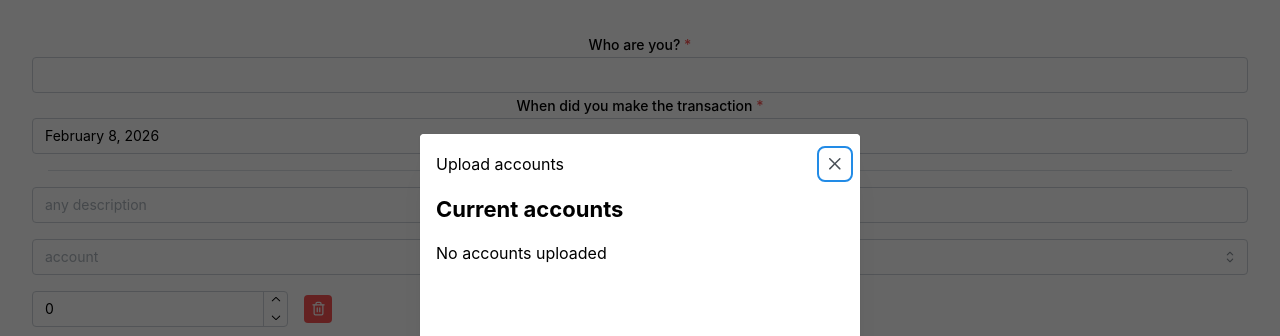
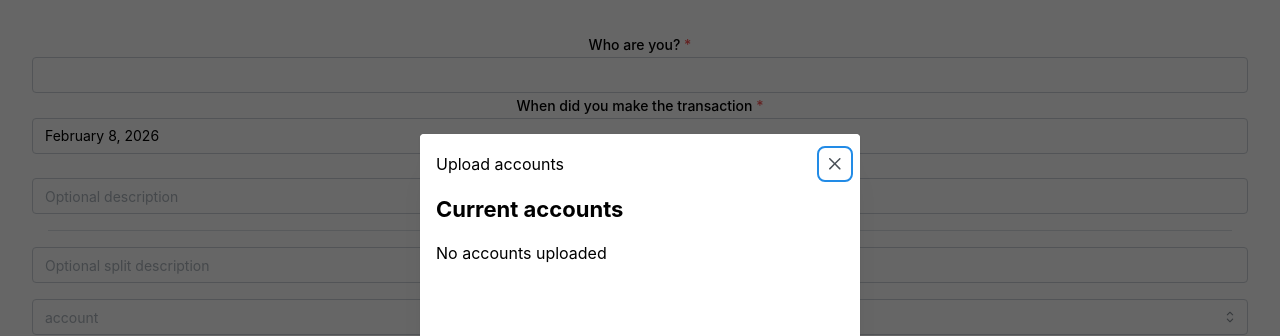
Before and after one commit to igordertigor/belege, a React (Vite) app: page / in a window 1280 px wide. Shown: the top 336 px of the page. Built offline with nearby package versions, Linux system fonts and the light colour scheme.

Commit message:
Make it build

```diff
--- a/src/App.tsx
+++ b/src/App.tsx
@@ -16,6 +16,15 @@ import { PhotoButton } from './components/PhotoButton';
 
 const theme = createTheme({});
 
+
+interface RawTransaction {
+  username: string;
+  date: Date;
+  description?: string;
+  splits: {account: string, amount: number, description: string, key: string}[];
+  receipt?: File
+};
+
 function App() {
 
   const [username, setUsername] = useLocalStorage({
@@ -26,7 +35,7 @@ function App() {
 
   const [opened, { open, close }] = useDisclosure(false);
 
-  const [accounts, setAccounts] = useLocalStorage({
+  const [accounts] = useLocalStorage<string[]>({
     key: 'accounts',
     defaultValue: [],
     getInitialValueInEffect: false,
@@ -50,7 +59,7 @@ function App() {
     }
   });
 
-  const handleSubmit = form.onSubmit((values) => {
+  const handleSubmit = form.onSubmit((values : RawTransaction) => {
     form.validate();
     setUsername(values.username);
     const total = values.splits.reduce((sum, s) => sum + s.amount, 0);
@@ -64,7 +73,7 @@ function App() {
     }
 
     console.log('Valid transaction:', values);
-    if (values.receiptUpload !== undefined || values.receiptPhoto !== undefined) {
+    if (values.receipt !== undefined) {
       const fileReader = new FileReader();
       fileReader.addEventListener('load', () => {
         try {
@@ -77,7 +86,8 @@ function App() {
           console.error("Error validating transaction", e);
         }
       });
-      fileReader.readAsDataURL(values.receipt);
+      if (values.receipt)
+        fileReader.readAsDataURL(values.receipt);
     } else {
       try {
         const validated = Transaction.parse(values);
@@ -94,7 +104,7 @@ function App() {
       <Divider m={"md"}/>
       <Stack key={split.key} mt="xs">
         <TextInput
-          placeholder="any description"
+          placeholder="Optional split description"
           style={{ flex: 1}}
           key={form.key(`splits.${idx}.description`)}
           {...form.getInputProps(`splits.${idx}.description`)}
@@ -134,6 +144,12 @@ function App() {
           key={form.key("date")}
           {...form.getInputProps("date")}
         />
+        <TextInput
+          label="Summary of transaction"
+          placeholder="Optional description"
+          key={form.key("description")}
+          {...form.getInputProps("description")}
+        />
 
         {splitsComponents}
         <Button type='button' variant="outline" mt={"md"} onClick={() =>
@@ -157,7 +173,7 @@ function App() {
         <Divider m={"md"}/>
 
         <Stack>
-          <Text size={"md"}>Upload or take a photo</Text>
+          <Text size={"md"}>Upload or take a photo (optional)</Text>
           <Group>
             <FileInput
               w={"80%"}
--- a/src/components/AccountInput.tsx
+++ b/src/components/AccountInput.tsx
@@ -5,12 +5,12 @@ import { useLocalStorage } from '@mantine/hooks';
 const AccountInput = (
   {placeholder, onBlur, onChange, onFocus} : {
     placeholder: string;
-    onBlur: () => void;
-    onChange: (val) => void;
-    onFocus: () => void;
+    onBlur?: any;
+    onChange?: any;
+    onFocus?: any;
   }
 ) => {
-  const [accounts, setAccounts] = useLocalStorage({
+  const [accounts] = useLocalStorage<string[]>({
     key: 'accounts',
     defaultValue: [],
     getInitialValueInEffect: false,
--- a/src/components/AccountsUpload.tsx
+++ b/src/components/AccountsUpload.tsx
@@ -9,8 +9,12 @@ interface AccountsUploadProps {
   onClose: () => void;
 }
 
+interface RawAccounts {
+  accountsFile?: File
+}
+
 const AccountsUpload = (props : AccountsUploadProps) => {
-  const [accounts, setAccounts] = useLocalStorage({
+  const [accounts, setAccounts] = useLocalStorage<string[]>({
     key: 'accounts',
     defaultValue: [],
     getInitialValueInEffect: false,
@@ -20,16 +24,17 @@ const AccountsUpload = (props : AccountsUploadProps) => {
     mode: "uncontrolled",
   });
 
-  const handleSubmit = (values) => {
+  const handleSubmit = (values : RawAccounts) => {
     const reader = new FileReader();
     reader.addEventListener("load", () => {
-      const rawContent = JSON.parse(reader.result);
+      const rawContent = JSON.parse(reader.result as string);
       console.log(rawContent);
       const validatedContent = Accounts.parse(rawContent)
       setAccounts(validatedContent.names);
       props.onClose();
     })
-    reader.readAsText(values.accountsFile);
+    if (values.accountsFile !== undefined)
+      reader.readAsText(values.accountsFile);
   }
 
   return <Paper>
```
